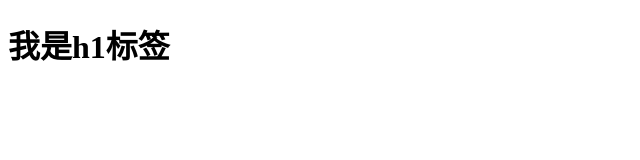
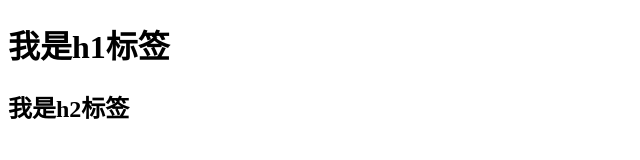
Before and after one commit to zhangkunp/demo, a plain HTML site: page index.html in a window 1280 px wide. Shown: the whole page, without its empty margins (0-640 px from the left). Drawn offline with Linux system fonts and the light colour scheme.

Commit message:
第二次提交

```diff
--- a/index.html
+++ b/index.html
@@ -6,5 +6,6 @@
 </head>
 <body>
 	<h1>我是h1标签</h1>
+	<h2>我是h2标签</h2>
 </body>
 </html>
```
